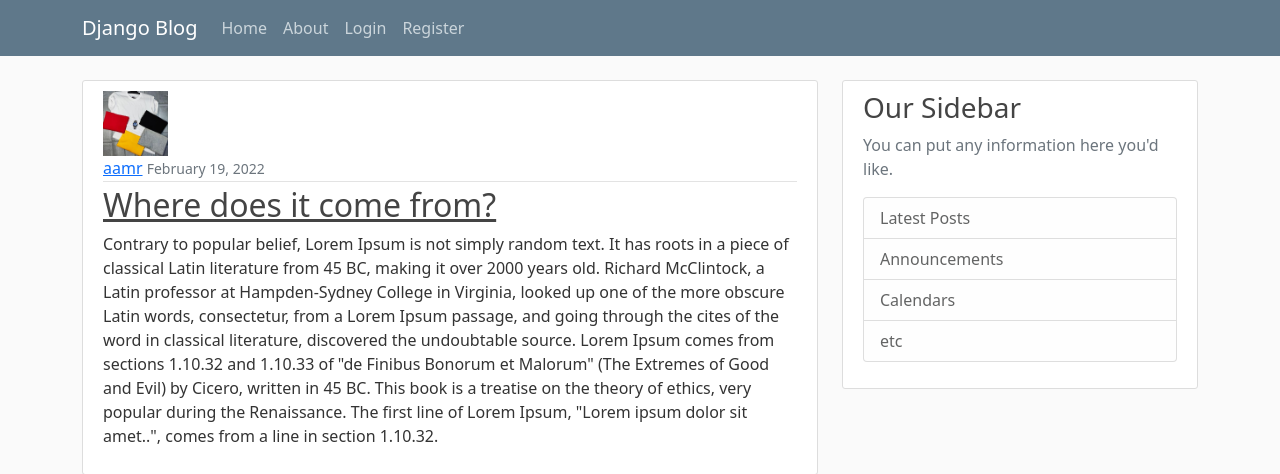
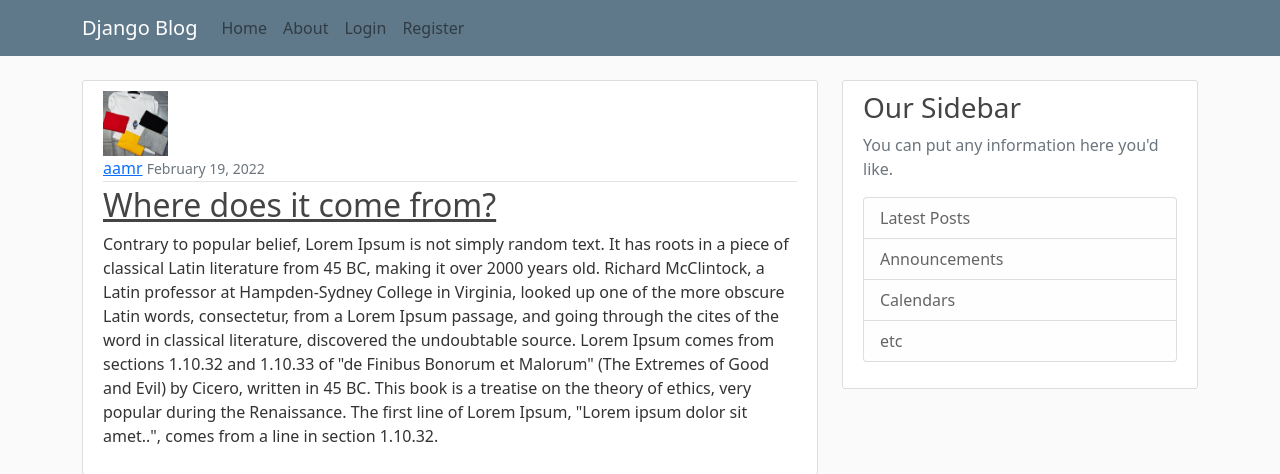
Before and after one commit to khaledtarek50/blog-project, a Django app: page / in a window 1280 px wide. Shown: the top 474 px of the page. Run offline with Django 4.2, Linux system fonts and the light colour scheme; data comes from the database, SQL or seed files in the repository.

Commit message:
fixed bootstrap bug

```diff
--- a/blog/templates/blog/base.html
+++ b/blog/templates/blog/base.html
@@ -27,18 +27,18 @@
             </button>
             <div class="collapse navbar-collapse" id="navbarToggle">
             <div class="navbar-nav mr-auto">
-                <a class="nav-item nav-link" href="{% url 'blog-home' %}">Home</a>
-                <a class="nav-item nav-link" href="{% url 'blog-about' %}">About</a>
+                <a class="nav-item nav-link text-black-50" href="{% url 'blog-home' %}">Home</a>
+                <a class="nav-item nav-link text-black-50" href="{% url 'blog-about' %}">About</a>
             </div>
             <!-- Navbar Right Side -->
             <div class="navbar-nav">
                 {% if user.is_authenticated %}
-                <a class="nav-item nav-link" href="{% url 'post-create' %}">Create NewPost</a>
-                <a class="nav-item nav-link" href="{% url 'profile' %}">Profile</a>
-                <a class="nav-item nav-link" href="{% url 'logout' %}">Logout</a>
+                <a class="nav-item nav-link text-black-50" href="{% url 'post-create' %}">Create NewPost</a>
+                <a class="nav-item nav-link text-black-50" href="{% url 'profile' %}">Profile</a>
+                <a class="nav-item nav-link text-black-50" href="{% url 'logout' %}">Logout</a>
                 {% else %}
-                <a class="nav-item nav-link" href="{% url 'login' %}">Login</a>
-                <a class="nav-item nav-link" href="{% url 'register' %}">Register</a>
+                <a class="nav-item nav-link text-black-50" href="{% url 'login' %}">Login</a>
+                <a class="nav-item nav-link text-black-50" href="{% url 'register' %}">Register</a>
                 {% endif %}
             </div>
             </div>
```
